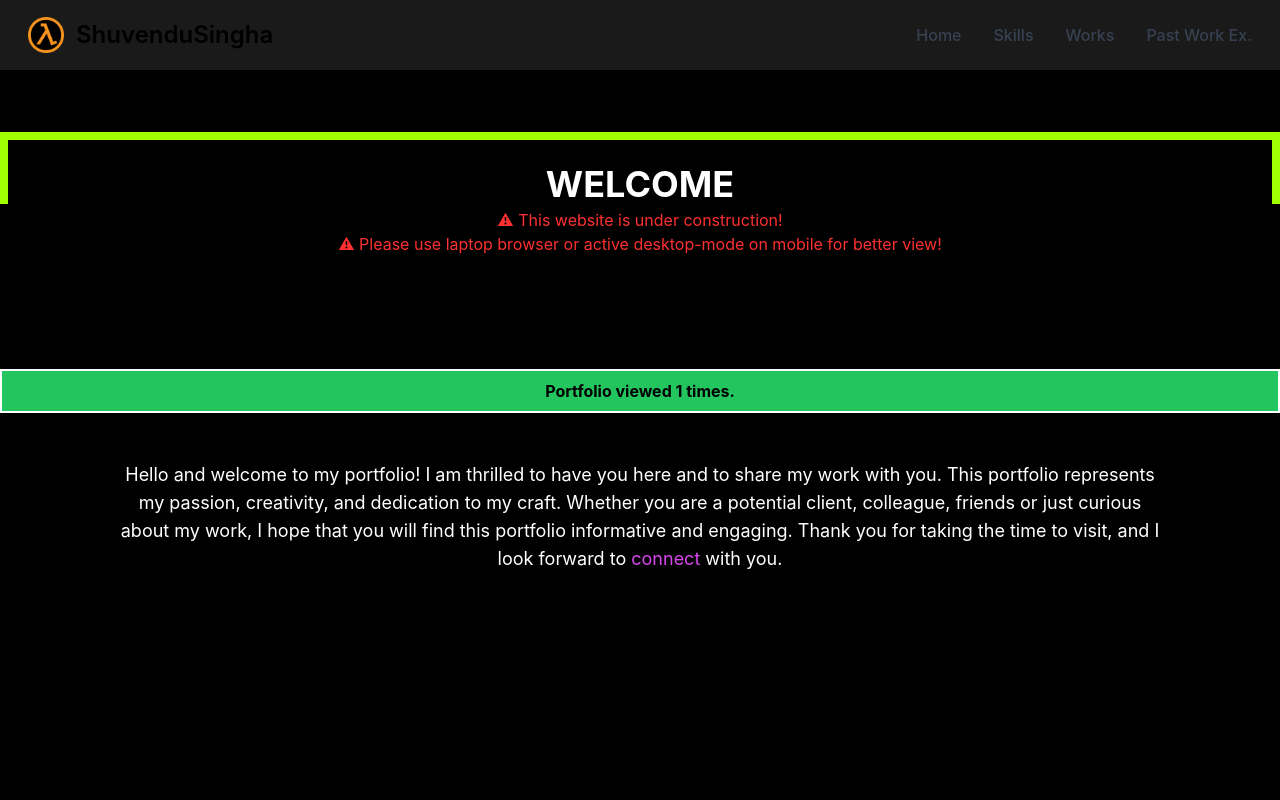
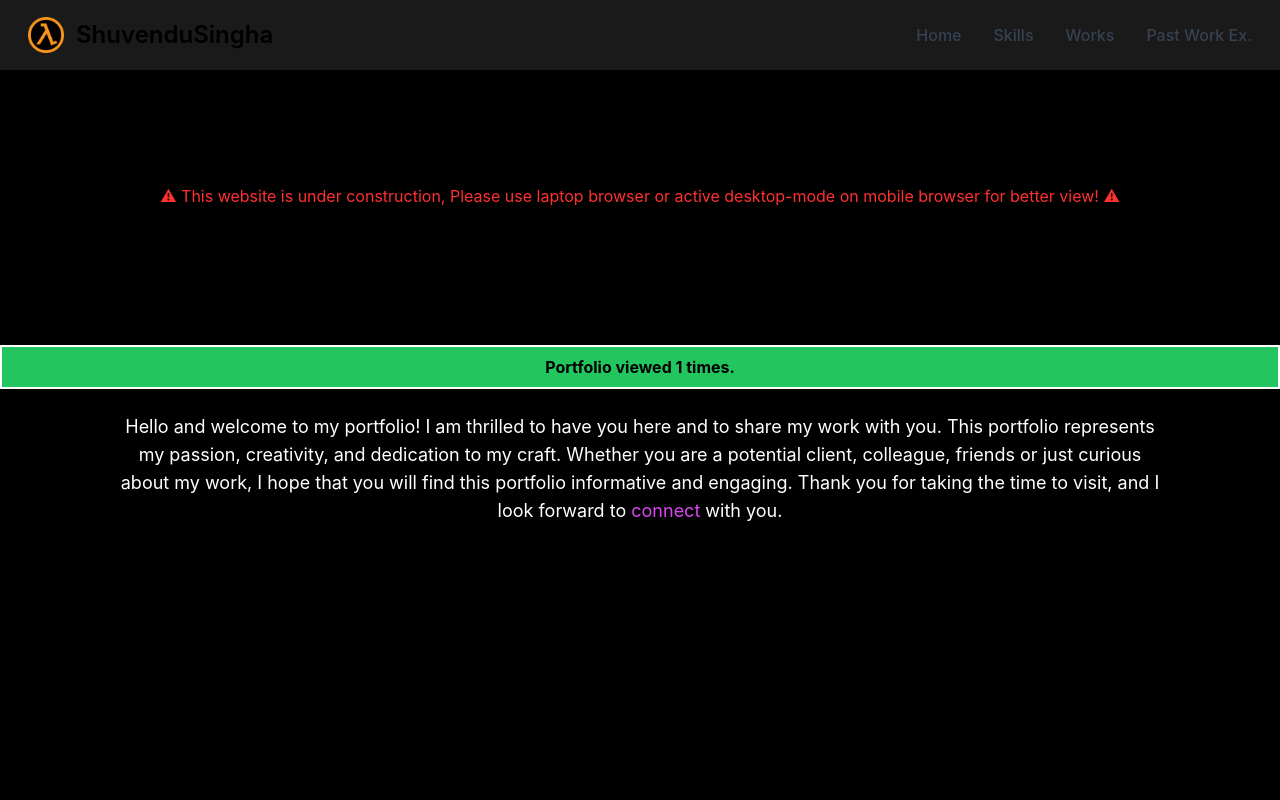
Before and after one commit to Sagittarius17/portfolio, a React (Create React App) app: page / in a window 1280 px wide. Shown: the top 800 px of the page. Built offline with nearby package versions, Linux system fonts and the light colour scheme.

Commit message:
update...

```diff
--- a/public/index.html
+++ b/public/index.html
@@ -7,6 +7,7 @@
   <meta name="viewport" content="width=device-width, initial-scale=1" />
   <meta name="theme-color" content="#000000" />
   <meta name="description" content="It's a portfolio of a Fullstack Developer." />
+  <meta name="google-site-verification" content="Qxsg59xphhhwZWTyZpNnrdVty4EMmty1-Puu8VaJEN0" />
   <!-- <link rel="apple-touch-icon" href="%PUBLIC_URL%/logo192.png" /> -->
   <!--
       manifest.json provides metadata used when your web app is installed on a
--- a/src/components/Footer.jsx
+++ b/src/components/Footer.jsx
@@ -73,7 +73,7 @@ function Footer() {
                 <div className="flex lg:pr-[350px]">
                     <a href="#" className="flex items-center m-2 sm:flex-row">
                         <img src={logo} className="w-6 h-6 mt-2 mr-2 sm:mr-2 sm:mt-2" />
-                        <span className="my-4 mb-2 text-sm sm:justify-center text-gray-500 sm:text-center dark:text-white">© 2023 <a href="https://google.com/" className="hover:underline text-white">PortFolio</a>. Sob Rights Amar.</span>
+                        <span className="my-4 mb-2 text-sm sm:justify-center text-gray-500 sm:text-center dark:text-white">2022-2023 <a href="https://google.com/" className="hover:underline text-white">PortFolio</a>. Sob Rights Amar.</span>
                     </a>
                 </div>
             </div>
--- a/src/components/Welcome.jsx
+++ b/src/components/Welcome.jsx
@@ -38,11 +38,11 @@ function WebsiteVisitorCounter() {
 const Welcome = () => {
   return (
     <section id='home' className="flex flex-col items-center justify-center h-screen pt-[69px] bg-[#000]">
-      <h2 className="flex relative w-[100%] -top-[165px] text-4xl text-white justify-center font-bold border-t-8 border-l-8 border-r-8 border-solid border-[#a0ff00] pt-6">WELCOME</h2>
+      {/* <h2 className="flex relative w-[100%] -top-[165px] text-4xl text-white justify-center font-bold border-t-8 border-l-8 border-r-8 border-solid border-[#a0ff00] pt-6">WELCOME</h2> */}
       <WebsiteVisitorCounter />
       <div className="">
-        <h1 className='relative bottom-[205px] text-[#ff3030] text-center'>&#9888; This website is under construction!</h1>
-        <h1 className='relative bottom-[205px] text-[#ff3030] text-center'>&#9888; Please use laptop browser or active desktop-mode on mobile for better view!</h1>
+        <h1 className='relative bottom-[205px] text-[#ff3030] text-center'>&#9888; This website is under construction,
+          Please use laptop browser or active desktop-mode on mobile browser for better view! &#9888;</h1>
         <p className="lg:text-lg text-sm text-white text-center mx-28">
           Hello and welcome to my portfolio! I am thrilled to have you here and to share my work with you.
           This portfolio represents my passion, creativity, and dedication to my craft. Whether you are a potential client,
```
Also changed, not shown: src/assets/images/nodejs.png (added).
